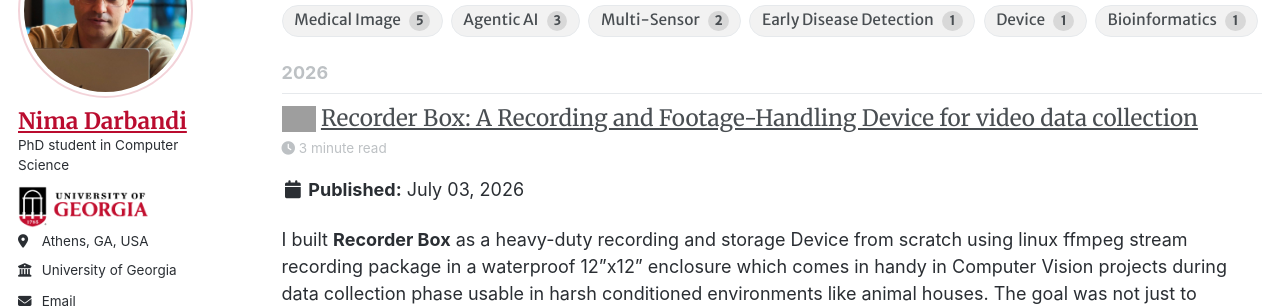
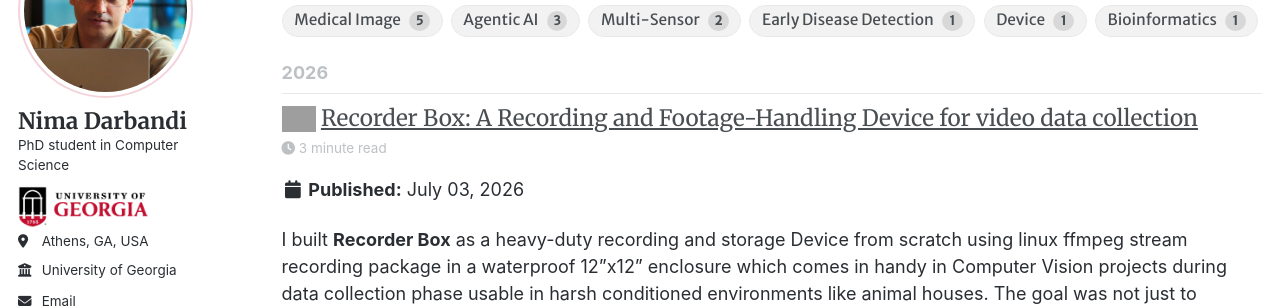
Before and after one commit to nimadarbandi/nimadarbandi.github.io, a Jekyll site: the page built from _pages/year-archive.html, in a window 1280 px wide. Shown: the part 176-484 px from the top of the page. Built offline with Jekyll 4.4.1, drawn with Linux system fonts in a browser that asks for light colours; some web fonts are replaced; a script bundle is joined from its source files by our own code; library files that are not in the unit come from our copies; grey boxes are pictures that could not be loaded.

Commit message:
profile name formated

```diff
--- a/_includes/author-profile.html
+++ b/_includes/author-profile.html
@@ -15,7 +15,7 @@
   </div>
 
   <div class="author__content">
-    <h3 class="author__name"><a href="{{ '/about/' | relative_url }}">{{ author.name }}</a></h3>
+    <h3 class="author__name"><a class="author__name-link" href="{{ '/about/' | relative_url }}">{{ author.name }}</a></h3>
     {% if author.pronouns %}<p class="author__pronouns">{{ author.pronouns }}</p>{% endif %}
     {% if author.bio %}<p class="author__bio">{{ author.bio }}</p>{% endif %}
     <a class="uga-brand-link" href="https://computing.uga.edu/directory/people/nima-darbandi" target="_blank" rel="noopener noreferrer nofollow">
--- a/_sass/layout/_sidebar.scss
+++ b/_sass/layout/_sidebar.scss
@@ -192,6 +192,14 @@
     margin-bottom: 10px;
   }
 }
+
+.author__name-link,
+.author__name-link:hover,
+.author__name-link:focus {
+  color: inherit;
+  text-decoration: none;
+}
+
 .sidebar .author__name {
   font-family: "Merriweather", Georgia, "Times New Roman", serif;
   font-size: $type-size-4;
```
